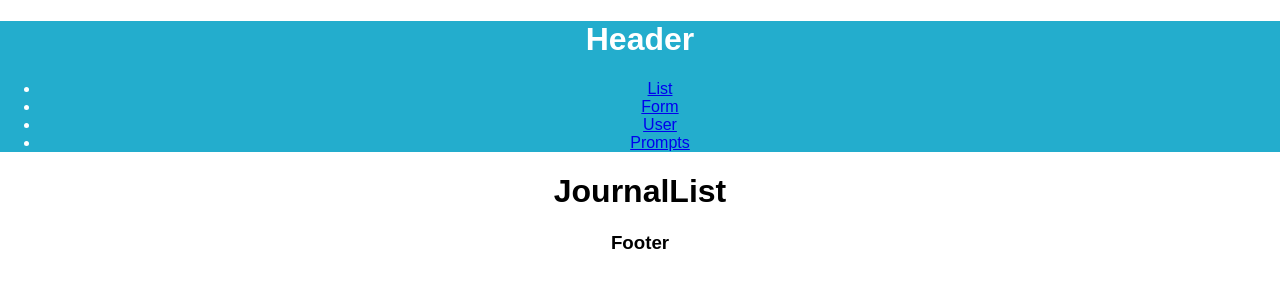
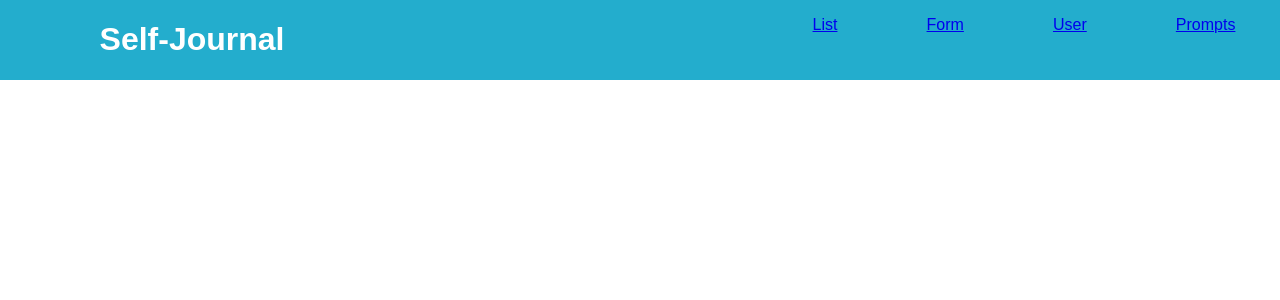
Before and after one commit to nathancleon/self-journal, a React (Create React App) app: page / in a window 1280 px wide. Shown: the top 300 px of the page. Built offline with nearby package versions, Linux system fonts and the light colour scheme.

Commit message:
added landing component

```diff
--- a/src/components/App/App.js
+++ b/src/components/App/App.js
@@ -3,14 +3,14 @@ import './App.css';
 import Header from '../Header/Header';
 import Footer from '../Footer/Footer';
 import Main from '../Main/Main';
+import Landing from '../Landing/Landing';
 
 class App extends Component {
   render() {
     return (
       <div className="App">
-        <Header />
         <Main />
-        <Footer />
+
       </div>
     );
   }
--- a/src/components/Header/Header.css
+++ b/src/components/Header/Header.css
@@ -1,4 +1,27 @@
+/* * {
+  border: 1px solid red;
+} */
+
 header {
   background-color: var(--main-color);
   color: white;
+  display: flex;
+  width: 100%;
+  justify-content: space-between;
 }
+
+.header-title {
+  width: 30%;
+}
+
+.header-links {
+  display: flex;
+  flex-direction: row;
+  justify-content: space-around;
+  width: 40%;
+}
+
+.header-link {
+  flex-direction: row;
+  list-style: none;
+}
--- a/src/components/Header/Header.js
+++ b/src/components/Header/Header.js
@@ -6,12 +6,12 @@ export default class Header extends Component {
   render() {
     return(
       <header>
-      <h1>Header</h1>
-      <ul>
-        <li><Link to="/">List</Link></li>
-        <li><Link to="/create-new">Form</Link></li>
-        <li><Link to="/user">User</Link></li>
-        <li><Link to="/prompts">Prompts</Link></li>
+      <h1 className="header-title">Self-Journal</h1>
+      <ul className="header-links">
+        <li className="header-link"><Link to="/list">List</Link></li>
+        <li className="header-link"><Link to="/create-new">Form</Link></li>
+        <li className="header-link"><Link to="/user">User</Link></li>
+        <li className="header-link"><Link to="/prompts">Prompts</Link></li>
       </ul>
       </header>
     );
--- /dev/null
+++ b/src/components/Landing/Landing.css
@@ -0,0 +1,8 @@
+.landing {
+  height: 100%;
+}
+
+.banner {
+  height: 500px;
+  background-color: yellow;
+}
--- /dev/null
+++ b/src/components/Landing/Landing.js
@@ -0,0 +1,14 @@
+import React, { Component } from 'react';
+import Header from '../Header/Header';
+// import './Landing.css';
+
+export default class Landing extends Component {
+  render() {
+    return(
+      <div className="landing">
+        <Header />
+        <section className="banner"></section>
+      </div>
+    );
+  }
+}
--- a/src/components/Main/Main.js
+++ b/src/components/Main/Main.js
@@ -4,13 +4,15 @@ import JournalList from '../JournalList/JournalList';
 import Form from '../Form/Form';
 import User from '../User/User';
 import PromptContainer from '../PromptContainer/PromptContainer';
+import Landing from '../Landing/Landing';
 
 
 export default class Main extends Component {
   render() {
     return(
       <Switch>
-        <Route exact path="/" component={JournalList} />
+        <Route exact path="/" component={Landing} />
+        <Route path="/list" component={JournalList} />
         <Route path="/create-new" component={Form} />
         <Route path="/user" component={User} />
         <Route path="/prompts" component={PromptContainer} />
```
